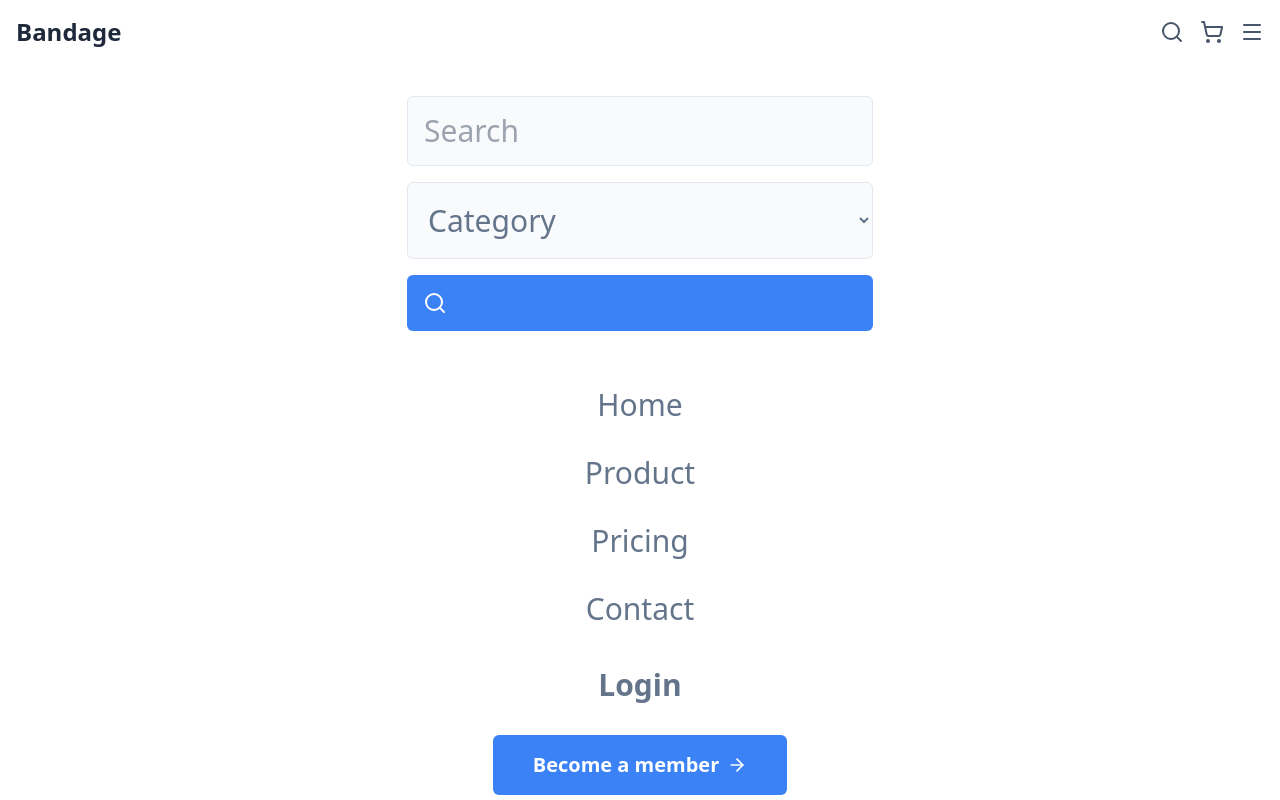
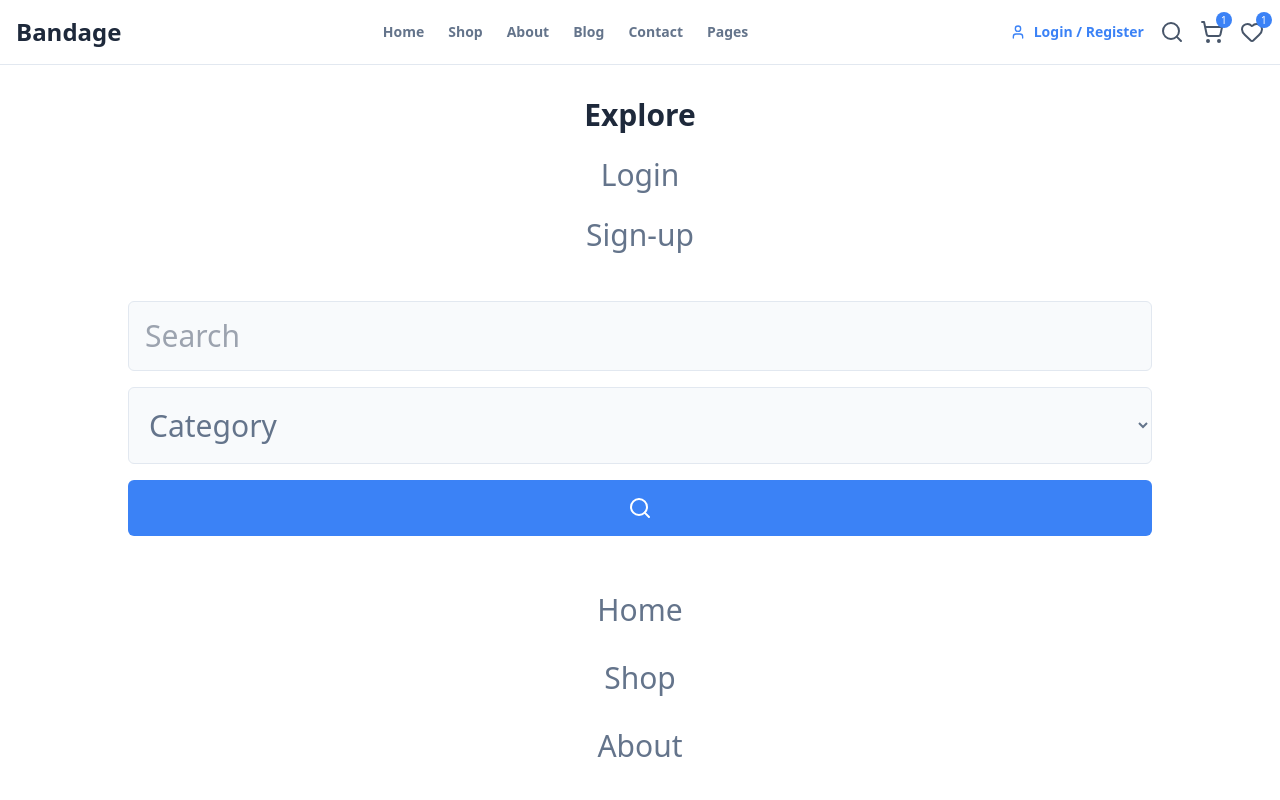
Before and after one commit to emreyildirim-33/ecommerce-capstone, a React (Vite) app: page / in a window 1280 px wide. Both pictures are taken after a click on the button 1172 px from the left and 32 px from the top of the page. Shown: the top 800 px of the page. Built offline with nearby package versions, Linux system fonts and the light colour scheme.

Commit message:
feat: HomePage responsive slider eklendi ve masaüstü tasarımı düzenlendi

```diff
--- a/package.json
+++ b/package.json
@@ -15,6 +15,7 @@
     "react": "^19.2.0",
     "react-dom": "^19.2.0",
     "react-redux": "^9.2.0",
+    "react-responsive-carousel": "^3.2.23",
     "react-router-dom": "^7.11.0",
     "react-toastify": "^11.0.5",
     "redux": "^5.0.1",
--- a/src/App.jsx
+++ b/src/App.jsx
@@ -1,6 +1,6 @@
 import React from "react";
 import Header from './layout/Header';
-import PageContent from './layout/ PageContent';
+import PageContent from './layout/PageContent';
 import  Footer from './layout/Footer';
 
 function App() {
--- a/src/layout/Header.jsx
+++ b/src/layout/Header.jsx
@@ -1,51 +1,108 @@
-import React,{useState} from "react";
-import { Search,ShoppingCart,Menu,User,ArrowRight} from "lucide-react";
+import React, { useState } from "react";
+import { Search, ShoppingCart, Menu, User, Heart } from "lucide-react";
 import { Link } from "react-router-dom";
-export default function Header () {
-    const [isOpen,setIsOpen] = useState(false);
+
+export default function Header() {
+    const [isOpen, setIsOpen] = useState(false);
+
     return (
-    <header className="bg-white">
+    <header className=" bg-white relative">
+     <div className="flex justify-between items-center p-4 container mx-auto">
 
-     <div className="flex justify-between items-center p-4">
+
         <div>
           <Link to="/" className="font-bold text-2xl text-slate-800">
            Bandage
            </Link>
         </div>
-        <div className="flex gap-4 text-slate-600">
-         <button onClick={() => setIsOpen(!isOpen)}>
+
+
+       <nav className="hidden md:flex gap-6 font-bold text-slate-500 text-sm">
+            <Link to="/" className="hover:text-slate-800">Home</Link>
+            <Link to="/shop" className="hover:text-slate-800">Shop</Link>
+            <Link to="/about" className="hover:text-slate-800">About</Link>
+            <Link to="/blog" className="hover:text-slate-800">Blog</Link>
+            <Link to="/contact" className="hover:text-slate-800">Contact</Link>
+            <Link to="/pages" className="hover:text-slate-800">Pages</Link>
+        </nav>
+
+
+        <div className="flex gap-4 text-slate-600 items-center">
+
+
+         <div className="hidden md:flex items-center gap-2 text-blue-500 font-bold cursor-pointer hover:text-blue-600">
+            <User size={16} />
+            <Link to="/login" className="text-sm">Login / Register</Link>
+         </div>
+
+
+         <button onClick={() => setIsOpen(!isOpen)} className="hover:text-blue-500">
             <Search />
          </button>
+
+
+         <div className="relative cursor-pointer hover:text-blue-500">
              <ShoppingCart />
-         <button onClick={() =>  setIsOpen(!isOpen)}>
+             <span className="absolute -right-2 -top-2 text-[10px] text-white bg-blue-500 rounded-full w-4 h-4 flex items-center justify-center font-normal">1</span> {/* Sayıyı yuvarlak içine aldım */}
+         </div>
+
+
+         <div className="hidden md:flex relative cursor-pointer hover:text-blue-500">
+             <Heart />
+             <span className="absolute -right-2 -top-2 text-[10px] text-white bg-blue-500 rounded-full w-4 h-4 flex items-center justify-center font-normal">1</span>
+         </div>
+
+
+         <button onClick={() =>  setIsOpen(!isOpen)} className="md:hidden hover:text-blue-500">
             <Menu />
          </button>
+
          </div>
         </div>
 
+
          {isOpen && (
-         <div className="flex flex-col items-center gap-8 py-8 text-3xl text-slate-500 font-normal">
-         <div className="w-[%80] flex flex-col gap-4 mb-6 ">
+         <div className="bg-white border-t border-slate-200 flex flex-col items-center gap-8 py-8 text-3xl text-slate-500 font-normal w-full animate-in slide-in-from-top-5 duration-300">
+
+            <div className="flex flex-col items-center gap-6 mb-4">
+                <span className="font-bold text-slate-800">Explore</span>
+                <Link to="/login" onClick={() => setIsOpen(false)}>Login</Link>
+                <Link to="/register" onClick={() => setIsOpen(false)}>Sign-up</Link>
+            </div>
+
+            <div className="w-[80%] flex flex-col gap-4 mb-6 ">
                 <input type="text" placeholder="Search" className="bg-slate-50 border border-slate-200 rounded-md p-4 text-slate-500 "/>
                 <select className="bg-slate-50 border border-slate-200 rounded-md p-4 text-slate-500">
                     <option>Category</option>
                 </select>
-            <button className="bg-blue-500 text-white rounded-md p-4 flex-justify-center items-center "> <Search/> </button>
+                <button className="bg-blue-500 text-white rounded-md p-4 flex justify-center items-center "> <Search/> </button>
             </div>
+
             <Link to = "/" className="hover:text-slate-800">Home</Link>
-         <Link to = "/shop" className="hover:text-slate-800">Product</Link>
-         <Link to = "/pricing" className="hover:text-slate-800">Pricing</Link>
+            <Link to = "/shop" className="hover:text-slate-800">Shop</Link>
+            <Link to = "/about" className="hover:text-slate-800">About</Link>
+            <Link to = "/blog" className="hover:text-slate-800">Blog</Link>
             <Link to="/contact" className="hover:text-slate-800">Contact</Link>
-         <Link to="/login" className="text-blue 500 font-bold flex items-center gap-2 mt-2"
+            <Link to = "/pages" className="hover:text-slate-800">Pages</Link>
+
+            <Link to = "/login" className="text-blue-500 font-bold flex items-center gap-2 mt-4 hover:text-blue-600"
             onClick={() => setIsOpen(false)}
             >
-            Login
+                <User /> Login / Register
             </Link>
-          <Link to = "/register" className="bg-blue-500 text-white font-bold text-xl py-4  px-10 rounded-md flex items-center gap-2 hover:bg-blue-600 transititon-colors "
-          onClick={() => setIsOpen(false)}
-          >
-            Become a member <ArrowRight size={20} />
-            </Link>
+
+            <div className="flex flex-col items-center gap-6 text-blue-500 mt-4 pb-12">
+                <Search size={30} />
+
+                <div className="relative">
+                    <ShoppingCart size={30} />
+                    <span className="absolute -right-2 -top-2 text-xs bg-blue-500 text-white rounded-full px-1">1</span>
+                </div>
+                <div className="relative">
+                    <Heart size={30} />
+                    <span className="absolute -right-2 -top-2 text-xs bg-blue-500 text-white rounded-full px-1">1</span>
+                </div>
+            </div>
          </div>
          )}
         </header>
--- a/src/layout/PageContent.jsx
+++ b/src/layout/PageContent.jsx
@@ -1,3 +1,17 @@
+import { Routes,Route } from "react-router-dom";
+import HomePage from "../pages/HomePage";
 export default function PageContent () {
-    return <div>Burası PageContent</div>
+    return (
+    <div>
+        <Routes>
+            <Route path="/" element={ <HomePage /> } />
+            <Route path="/shop" element={ <div>Shop</div> }/>
+            <Route path="/about" element={ <div>About</div> }/>
+            <Route path="/blog" element={ <div>Blog</div> }/>
+            <Route path="/contact" element={ <div>Contact</div> }/>
+            <Route path="/pages" element={ <div>Pages</div> }/>
+        </Routes>
+
+    </div>
+    )
 }
--- a/src/pages/HomePage.jsx
+++ b/src/pages/HomePage.jsx
@@ -1,3 +1,34 @@
+import { Carousel } from "react-responsive-carousel";
+import "react-responsive-carousel/lib/styles/carousel.min.css";
+import hero from "../assets/hero_transparent.png";
 export default function HomePage () {
-    return <div>Burası HomePage</div>
+    return (
+        <div className="w-full">
+        < Carousel showThumbs={false} infiniteLoop={true} showStatus={false} showArrows={true}>
+        <div className="bg-[#23A6F0] flex flex-col items-center text-center py-12 px-6 md:flex-row md:justify-between md:px-48 " >
+            <div className="flex flex-col gap-6 md:items-start md:text-left items-center text-center ">
+             <h5 className="text-white font-bold tracking-[0.1em] text-[14px] mb-[30px]">
+                SUMMER 2020
+                </h5>
+            <h1 className="text-white text-[40px] font-bold uppercase leading-[50px] mb-[30px]">
+                NEW COLLECTİON
+                </h1>
+            <p className="text-white text-[20px] max-w-[280px] mb-[30px] ">
+                We know how large objects will act,but things on a small scale
+                </p>
+            <button className="bg-[#2DC071] text-white px-10 py-4 rounded-md text-xl font-bold uppercase transition-transform active:scale-95">
+                SHOP NOW
+                </button>
+                </div>
+                <div className="mt-8 w-full flex justify-center">
+                    <img
+                    src={hero}
+                    className="object-contain h-[400px]"
+                    alt="Summer Collection" />
+                    </div>
+                  </div>
+                  </Carousel>
+                  </div>
+
+    );
 }
```
Also changed, not shown: 1 other file (tests, documents, lock files or other folders). Lines whose indentation alone changed are shown as unchanged.
